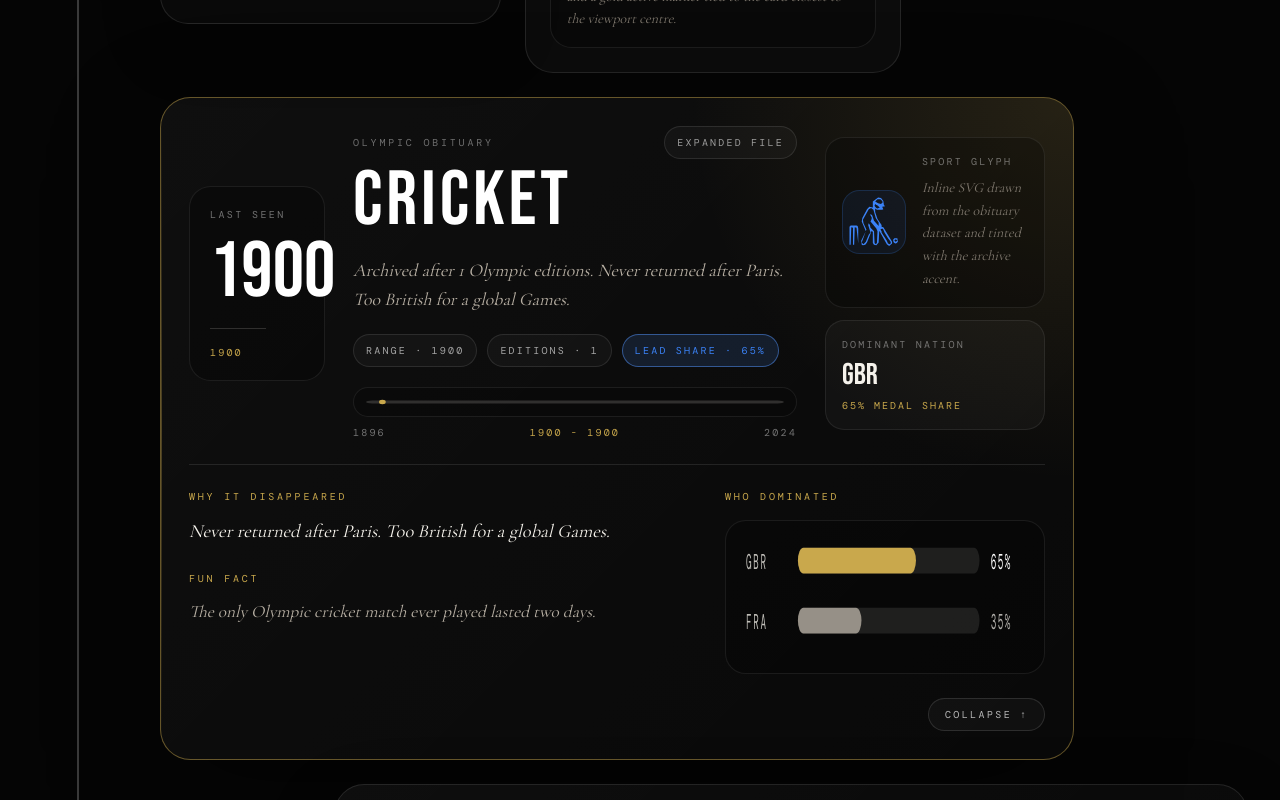
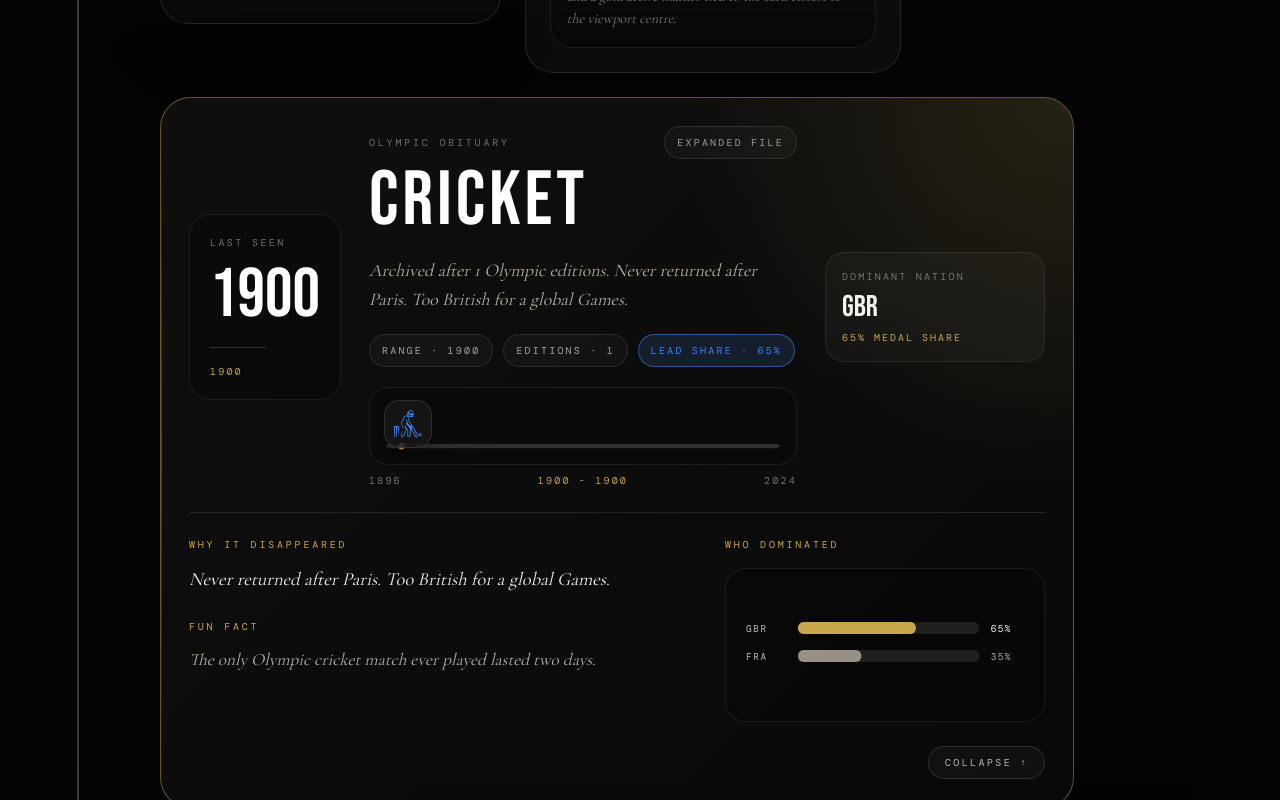
Before and after one commit to daniel-bernal-bdorange/olimpic-stories, a Next.js app: page /cementerio-olimpico in a window 1280 px wide. Shown: the part 1660-2460 px from the top of the page. Built offline with nearby package versions, Linux system fonts and the light colour scheme; a web font is replaced by a local one.

Commit message:
feat: polish lost sports lifecycle visuals

```diff
--- a/src/app/cementerio-olimpico/page.tsx
+++ b/src/app/cementerio-olimpico/page.tsx
@@ -58,6 +58,7 @@ const DOMINANCE_CHART_BAR_START = 56;
 const DOMINANCE_CHART_BAR_END = 252;
 const DOMINANCE_CHART_WIDTH = 300;
 const DOMINANCE_CHART_ROW_HEIGHT = 28;
+const DOMINANCE_CHART_MIN_HEIGHT = 120;
 
 function getLifeBarMetrics(first: number, last: number) {
   const totalSpan = LIFE_BAR_END_YEAR - LIFE_BAR_START_YEAR;
@@ -73,15 +74,28 @@ function getLifeBarMetrics(first: number, last: number) {
   };
 }
 
-function LostSportLifecycleBar({ sport }: { sport: Pick<LostSport, "sport" | "first" | "last"> }) {
+function LostSportLifecycleBar({ sport }: { sport: Pick<LostSport, "sport" | "first" | "last" | "iconKey" | "color"> }) {
   const { start, width } = getLifeBarMetrics(sport.first, sport.last);
+  const center = start + width / 2;
 
   return (
     <div className="space-y-2">
-      <div className="overflow-hidden rounded-full border border-white/8 bg-black/18 px-3 py-2.5">
+      <div className="overflow-hidden rounded-[1.2rem] border border-white/8 bg-black/18 px-3 py-3 sm:px-4">
+        <div className="relative pt-9 sm:pt-10">
+          <div
+            className="absolute top-0 flex h-11 w-11 items-center justify-center rounded-[0.95rem] border border-white/10 bg-[color-mix(in_srgb,var(--ls-bg)_78%,white_6%)] shadow-[0_10px_24px_rgba(0,0,0,0.28)] transition-transform duration-300 group-hover:scale-[1.05] sm:h-12 sm:w-12"
+            style={{
+              color: `var(${sport.color})`,
+              left: `clamp(1.375rem, ${center}%, calc(100% - 1.375rem))`,
+              transform: "translateX(-50%)",
+            }}
+          >
+            <LostSportIcon iconKey={sport.iconKey} title={sport.sport} className="h-7 w-7 sm:h-8 sm:w-8" />
+          </div>
+
           <svg
             viewBox={`0 0 ${LIFE_BAR_VIEWBOX_WIDTH} ${LIFE_BAR_VIEWBOX_HEIGHT}`}
-          className="block h-2 w-full"
+            className="block h-3 w-full"
             role="img"
             aria-label={`${sport.sport} Olympic lifecycle from ${sport.first} to ${sport.last}`}
             preserveAspectRatio="none"
@@ -97,6 +111,7 @@ function LostSportLifecycleBar({ sport }: { sport: Pick<LostSport, "sport" | "fi
             <rect x={start} y="1.75" width={width} height="4.5" rx="2.25" fill="var(--ls-gold)" />
           </svg>
         </div>
+      </div>
 
       <div className="flex items-center justify-between text-[10px] uppercase tracking-[0.22em] text-white/42" style={{ fontFamily: "var(--font-ls-data)" }}>
         <span>{LIFE_BAR_START_YEAR}</span>
@@ -109,11 +124,11 @@ function LostSportLifecycleBar({ sport }: { sport: Pick<LostSport, "sport" | "fi
   );
 }
 
-function LostSportIcon({ iconKey, title }: { iconKey: string; title: string }) {
+function LostSportIcon({ iconKey, title, className = "h-12 w-12 sm:h-14 sm:w-14" }: { iconKey: string; title: string; className?: string }) {
   const tracedPaths = lostSportsIconPaths[iconKey as keyof typeof lostSportsIconPaths];
   const sharedProps = {
     viewBox: "0 0 96 96",
-    className: "h-12 w-12 sm:h-14 sm:w-14",
+    className,
     role: "img",
     "aria-label": `${title} icon`,
   };
@@ -136,7 +151,9 @@ function LostSportIcon({ iconKey, title }: { iconKey: string; title: string }) {
 }
 
 function LostSportDominanceChart({ sport }: { sport: Pick<LostSport, "sport" | "medals"> }) {
-  const chartHeight = Math.max(sport.medals.length * DOMINANCE_CHART_ROW_HEIGHT, DOMINANCE_CHART_ROW_HEIGHT);
+  const contentHeight = Math.max(sport.medals.length * DOMINANCE_CHART_ROW_HEIGHT, DOMINANCE_CHART_ROW_HEIGHT);
+  const chartHeight = Math.max(contentHeight, DOMINANCE_CHART_MIN_HEIGHT);
+  const contentOffsetY = (chartHeight - contentHeight) / 2;
   const scale = scaleLinear().domain([0, 100]).range([0, DOMINANCE_CHART_BAR_END - DOMINANCE_CHART_BAR_START]);
 
   return (
@@ -149,7 +166,7 @@ function LostSportDominanceChart({ sport }: { sport: Pick<LostSport, "sport" | "
         preserveAspectRatio="none"
       >
         {sport.medals.map((entry, index) => {
-          const rowY = index * DOMINANCE_CHART_ROW_HEIGHT + 4;
+          const rowY = contentOffsetY + index * DOMINANCE_CHART_ROW_HEIGHT + 4;
           const barWidth = Math.max(scale(entry.pct), 10);
           const isLead = index === 0;
 
@@ -296,12 +313,12 @@ function LostSportCard({ sport, index, expanded, isEraActive, onToggle }: LostSp
         aria-controls={detailsId}
         className="relative z-10 block w-full text-left outline-none"
       >
-        <div className="grid gap-5 lg:grid-cols-[minmax(0,136px)_minmax(0,1fr)_minmax(0,220px)] lg:items-center lg:gap-7">
+        <div className="grid gap-5 lg:grid-cols-[minmax(0,152px)_minmax(0,1fr)_minmax(0,220px)] lg:items-center lg:gap-7">
           <div className="rounded-[1.35rem] border border-white/8 bg-black/24 px-4 py-4 transition-colors duration-300 group-hover:bg-black/30 lg:px-5 lg:py-5">
             <p className="text-[10px] uppercase tracking-[0.24em] text-white/42" style={{ fontFamily: "var(--font-ls-data)" }}>
               Last seen
             </p>
-            <p className="mt-3 text-[clamp(3.25rem,8vw,4.9rem)] uppercase leading-none text-[var(--ls-paper-strong)]" style={{ fontFamily: "var(--font-ls-display)" }}>
+            <p className="mt-3 text-[clamp(3rem,7vw,4.3rem)] uppercase leading-none text-[var(--ls-paper-strong)]" style={{ fontFamily: "var(--font-ls-display)" }}>
               {sport.last}
             </p>
             <div className="mt-4 h-px w-14 bg-[var(--ls-line)]" />
@@ -359,23 +376,6 @@ function LostSportCard({ sport, index, expanded, isEraActive, onToggle }: LostSp
           </div>
 
           <div className="grid gap-3 sm:grid-cols-2 lg:grid-cols-1">
-            <div
-              className="flex items-center gap-4 rounded-[1.2rem] border border-white/8 bg-black/24 px-4 py-4 transition-[background-color,border-color,transform] duration-300 group-hover:border-[rgba(201,168,76,0.22)] group-hover:bg-black/30"
-              style={{ color: `var(${sport.color})` }}
-            >
-              <div className="flex h-16 w-16 shrink-0 items-center justify-center rounded-[1.1rem] border border-current/20 bg-current/8 transition-transform duration-300 group-hover:scale-[1.18]">
-                <LostSportIcon iconKey={sport.iconKey} title={sport.sport} />
-              </div>
-              <div>
-                <p className="text-[10px] uppercase tracking-[0.22em] text-white/40" style={{ fontFamily: "var(--font-ls-data)" }}>
-                  Sport glyph
-                </p>
-                <p className="mt-2 text-sm italic leading-relaxed text-[var(--ls-subtle)]" style={{ fontFamily: "var(--font-ls-body)" }}>
-                  Inline SVG drawn from the obituary dataset and tinted with the archive accent.
-                </p>
-              </div>
-            </div>
-
             <div className="rounded-[1.2rem] border border-white/8 bg-white/[0.03] px-4 py-4 transition-colors duration-300 group-hover:bg-white/[0.05]">
               <p className="text-[10px] uppercase tracking-[0.22em] text-white/40" style={{ fontFamily: "var(--font-ls-data)" }}>
                 Dominant nation
```
Lines whose indentation alone changed are shown as unchanged.
